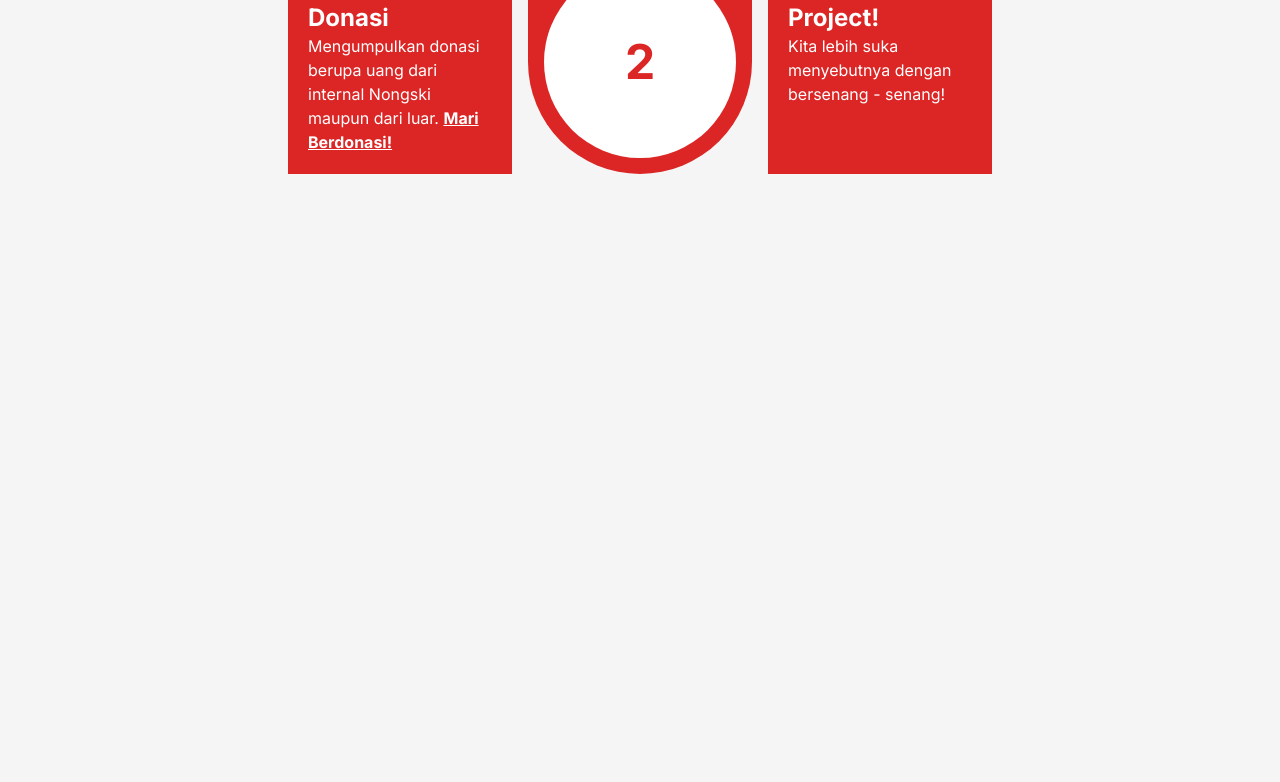
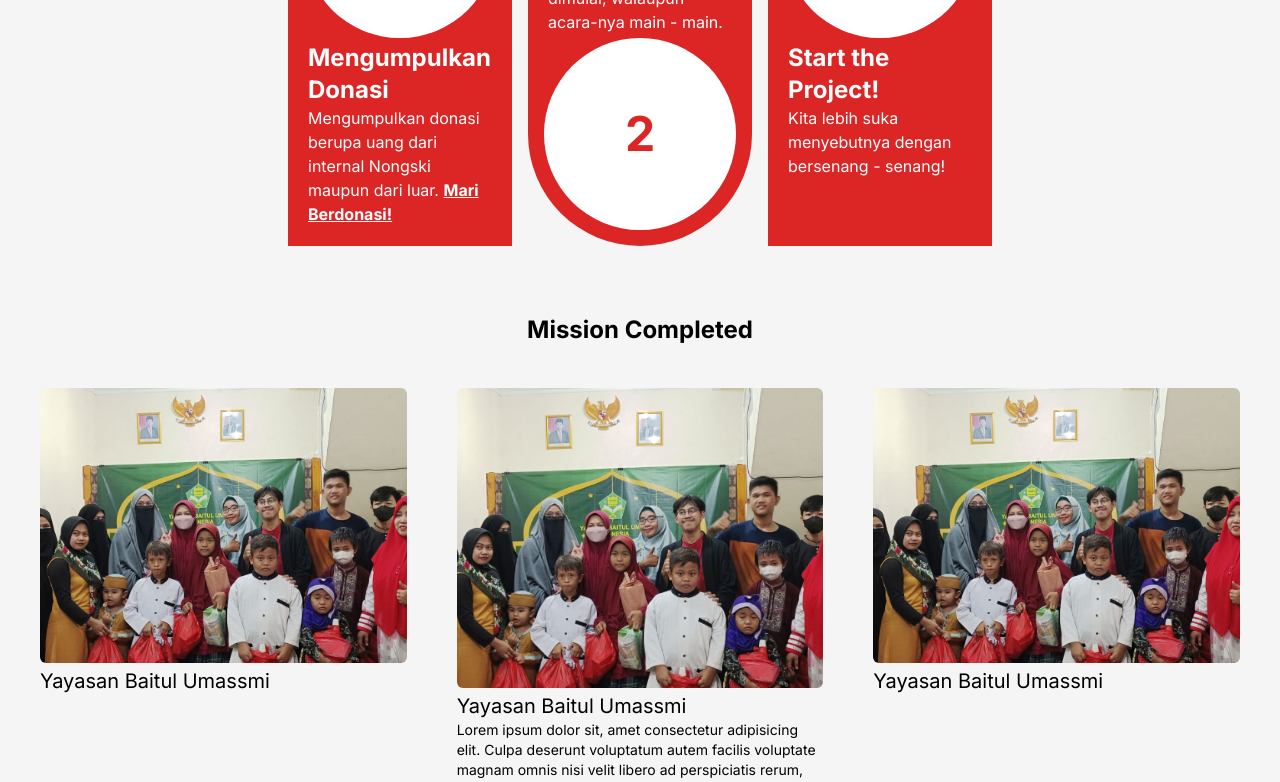
Before and after one commit to waidzk/nongski-page, a Next.js app: page / in a window 1280 px wide. Shown: the part 2000-2782 px from the top of the page. Before the commit the page ends 2182 px from the top, so only its background shows below. Built offline with nearby package versions, Linux system fonts and the light colour scheme.

Commit message:
feat: add completed section and some changes of margin and padding in every sections

```diff
--- a/app/layout.tsx
+++ b/app/layout.tsx
@@ -16,6 +16,9 @@ export default function RootLayout({
 }) {
   return (
     <html lang="en">
+      <head>
+        <link rel="stylesheet" href="/css/style.css" />
+      </head>
       <body className={`${inter.className} bg-[#F5F5F5]`}>{children}</body>
     </html>
   )
--- a/app/page.tsx
+++ b/app/page.tsx
@@ -1,6 +1,7 @@
 import Navbar from "./components/Navbar";
 import ComingProject from "./sections/ComingProject";
 import Hero from "./sections/Hero";
+import MissionCompleted from "./sections/MissionCompleted";
 import Process from "./sections/Process";
 import WhatWeDo from "./sections/WhatWeDo";
 
@@ -15,6 +16,7 @@ export default function Home() {
         <ComingProject />
         <WhatWeDo />
         <Process />
+        <MissionCompleted />
       </main>
     </>
   );
--- a/app/sections/ComingProject.tsx
+++ b/app/sections/ComingProject.tsx
@@ -4,7 +4,7 @@ import Button from "../components/Button";
 
 const ComingProject = () => {
   return (
-    <section className="w-full flex justify-center items-center mt-2">
+    <section className="w-full flex justify-center items-center my-5 py-5">
       <div className="w-[320px] md:w-[760px] lg:w-[900px] xl:w-[1200px] flex flex-col gap-5 justify-center items-center">
         <h1 className="text-2xl font-bold">Coming Project</h1>
         <div className="flex flex-col md:flex-row items-center gap-4">
--- /dev/null
+++ b/app/sections/MissionCompleted.tsx
@@ -0,0 +1,171 @@
+"use client";
+// Import Swiper React components
+import { Swiper, SwiperSlide } from "swiper/react";
+
+// Import Swiper styles
+import "swiper/css";
+
+export const MissionCompleted = () => {
+  return (
+    <section className="w-full flex justify-center items-center my-5 py-5">
+      <div className="w-[320px] md:w-[760px] lg:w-[900px] xl:w-[1200px]">
+        <h1 className="text-2xl text-center font-bold">Mission Completed</h1>
+        <div className="flex justify-center items-center mt-3">
+          <Swiper
+            spaceBetween={50}
+            slidesPerView={3}
+            loop={true}
+            className="mySwiper"
+          >
+            <SwiperSlide>
+              <div className="card">
+                <div className="image transition-all duration-75 ease-in-out">
+                  <img
+                    src="/img/mission1.jpg"
+                    className="w-full object-cover rounded-md"
+                    alt="latar"
+                  />
+                </div>
+                <div className="card-body mt-1">
+                  <h2 className="text-xl title">Yayasan Baitul Umassmi</h2>
+                  <div className="description">
+                    <p className="text-sm">
+                      Lorem ipsum dolor sit, amet consectetur adipisicing elit.
+                      Culpa deserunt voluptatum autem facilis voluptate magnam
+                      omnis nisi velit libero ad perspiciatis rerum, praesentium
+                      explicabo neque tenetur nulla suscipit exercitationem
+                      dignissimos!
+                    </p>
+                    <p className="text-xs text-slate-300">JUL/07/2022</p>
+                  </div>
+                </div>
+              </div>
+            </SwiperSlide>
+            <SwiperSlide>
+              <div className="card">
+                <div className="image transition-all duration-75 ease-in-out">
+                  <img
+                    src="/img/mission1.jpg"
+                    className="w-full object-cover rounded-md"
+                    alt="latar"
+                  />
+                </div>
+                <div className="card-body mt-1">
+                  <h2 className="text-xl title">Yayasan Baitul Umassmi</h2>
+                  <div className="description">
+                    <p className="text-sm">
+                      Lorem ipsum dolor sit, amet consectetur adipisicing elit.
+                      Culpa deserunt voluptatum autem facilis voluptate magnam
+                      omnis nisi velit libero ad perspiciatis rerum, praesentium
+                      explicabo neque tenetur nulla suscipit exercitationem
+                      dignissimos!
+                    </p>
+                    <p className="text-xs text-slate-300">JUL/07/2022</p>
+                  </div>
+                </div>
+              </div>
+            </SwiperSlide>
+            <SwiperSlide>
+              <div className="card">
+                <div className="image transition-all duration-75 ease-in-out">
+                  <img
+                    src="/img/mission1.jpg"
+                    className="w-full object-cover rounded-md"
+                    alt="latar"
+                  />
+                </div>
+                <div className="card-body mt-1">
+                  <h2 className="text-xl title">Yayasan Baitul Umassmi</h2>
+                  <div className="description">
+                    <p className="text-sm">
+                      Lorem ipsum dolor sit, amet consectetur adipisicing elit.
+                      Culpa deserunt voluptatum autem facilis voluptate magnam
+                      omnis nisi velit libero ad perspiciatis rerum, praesentium
+                      explicabo neque tenetur nulla suscipit exercitationem
+                      dignissimos!
+                    </p>
+                    <p className="text-xs text-slate-300">JUL/07/2022</p>
+                  </div>
+                </div>
+              </div>
+            </SwiperSlide>
+            <SwiperSlide>
+              <div className="card">
+                <div className="image transition-all duration-75 ease-in-out">
+                  <img
+                    src="/img/mission1.jpg"
+                    className="w-full object-cover rounded-md"
+                    alt="latar"
+                  />
+                </div>
+                <div className="card-body mt-1">
+                  <h2 className="text-xl title">Yayasan Baitul Umassmi</h2>
+                  <div className="description">
+                    <p className="text-sm">
+                      Lorem ipsum dolor sit, amet consectetur adipisicing elit.
+                      Culpa deserunt voluptatum autem facilis voluptate magnam
+                      omnis nisi velit libero ad perspiciatis rerum, praesentium
+                      explicabo neque tenetur nulla suscipit exercitationem
+                      dignissimos!
+                    </p>
+                    <p className="text-xs text-slate-300">JUL/07/2022</p>
+                  </div>
+                </div>
+              </div>
+            </SwiperSlide>
+            <SwiperSlide>
+              <div className="card">
+                <div className="image transition-all duration-75 ease-in-out">
+                  <img
+                    src="/img/mission1.jpg"
+                    className="w-full object-cover rounded-md"
+                    alt="latar"
+                  />
+                </div>
+                <div className="card-body mt-1">
+                  <h2 className="text-xl title">Yayasan Baitul Umassmi</h2>
+                  <div className="description">
+                    <p className="text-sm">
+                      Lorem ipsum dolor sit, amet consectetur adipisicing elit.
+                      Culpa deserunt voluptatum autem facilis voluptate magnam
+                      omnis nisi velit libero ad perspiciatis rerum, praesentium
+                      explicabo neque tenetur nulla suscipit exercitationem
+                      dignissimos!
+                    </p>
+                    <p className="text-xs text-slate-300">JUL/07/2022</p>
+                  </div>
+                </div>
+              </div>
+            </SwiperSlide>
+            <SwiperSlide>
+              <div className="card">
+                <div className="image transition-all duration-75 ease-in-out">
+                  <img
+                    src="/img/mission1.jpg"
+                    className="w-full object-cover rounded-md"
+                    alt="latar"
+                  />
+                </div>
+                <div className="card-body mt-1">
+                  <h2 className="text-xl title">Yayasan Baitul Umassmi</h2>
+                  <div className="description">
+                    <p className="text-sm">
+                      Lorem ipsum dolor sit, amet consectetur adipisicing elit.
+                      Culpa deserunt voluptatum autem facilis voluptate magnam
+                      omnis nisi velit libero ad perspiciatis rerum, praesentium
+                      explicabo neque tenetur nulla suscipit exercitationem
+                      dignissimos!
+                    </p>
+                    <p className="text-xs text-slate-300">JUL/07/2022</p>
+                  </div>
+                </div>
+              </div>
+            </SwiperSlide>
+          </Swiper>
+        </div>
+      </div>
+    </section>
+  );
+};
+
+export default MissionCompleted;
--- a/app/sections/Process.tsx
+++ b/app/sections/Process.tsx
@@ -2,7 +2,7 @@ import React from 'react'
 
 const Process = () => {
   return (
-    <section className="w-full flex justify-center items-center mt-10">
+    <section className="w-full flex justify-center items-center my-5 py-5">
       <div className="w-[320px] md:w-[760px] lg:w-[900px] xl:w-[1200px] flex flex-col gap-5 justify-center items-center">
         <h1 className="text-2xl text-center font-bold">Process of build a our project</h1>
         <div className="cards-process flex md:flex-row flex-col justify-center nunito">
--- a/app/sections/WhatWeDo.tsx
+++ b/app/sections/WhatWeDo.tsx
@@ -2,7 +2,7 @@ import Image from "next/image";
 
 const WhatWeDo = () => {
   return (
-    <section className="w-full flex justify-center items-center mt-10">
+    <section className="w-full flex justify-center items-center my-5 py-5">
       <div className="w-[320px] md:w-[760px] lg:w-[900px] xl:w-[1200px] flex flex-col gap-5 justify-center items-center">
         <h1 className="text-2xl font-bold">What We Do</h1>
         <div className="flex flex-col md:flex-row justify-center items-center gap-5">
--- /dev/null
+++ b/public/css/style.css
@@ -0,0 +1,29 @@
+.swiper {
+  padding: 30px 0 30px 0;
+}
+
+.swiper-slide img {
+  position: relative;
+  z-index: 2;
+  width: 100%;
+  height: 275px;
+  object-fit: cover;
+  transition: all 0.5s ease-in-out;
+}
+
+.swiper-slide-next img {
+  height: 300px;
+  transition: all 0.5s ease-in-out;
+}
+
+.swiper-slide .description {
+  position: relative;
+  z-index: 1;
+  transform: translateY(-10rem);
+  transition: all 0.5s ease-in-out;
+}
+
+.swiper-slide-next .description {
+  transform: translateY(0);
+  transition: all 0.5s ease-in-out;
+}
```
Also changed, not shown: package.json (+5 -4 lines), public/img/mission1.jpg (added), 1 other file (tests, documents, lock files or other folders).
